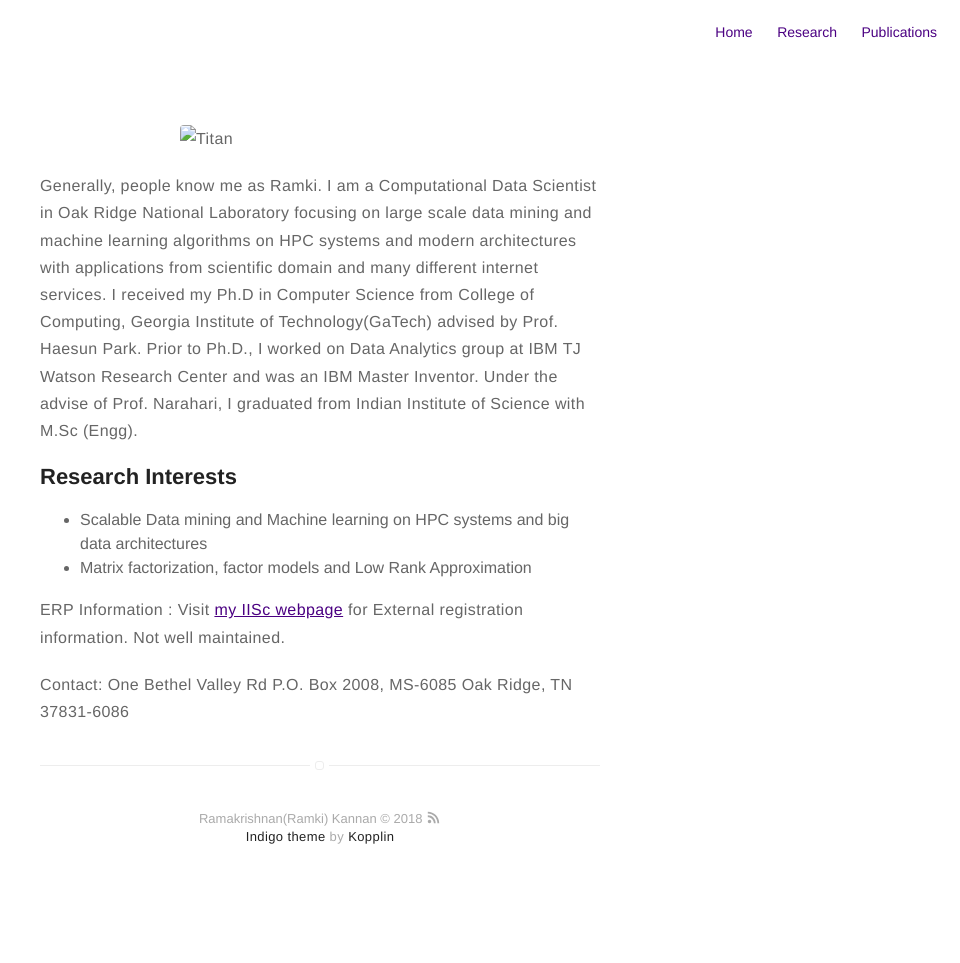
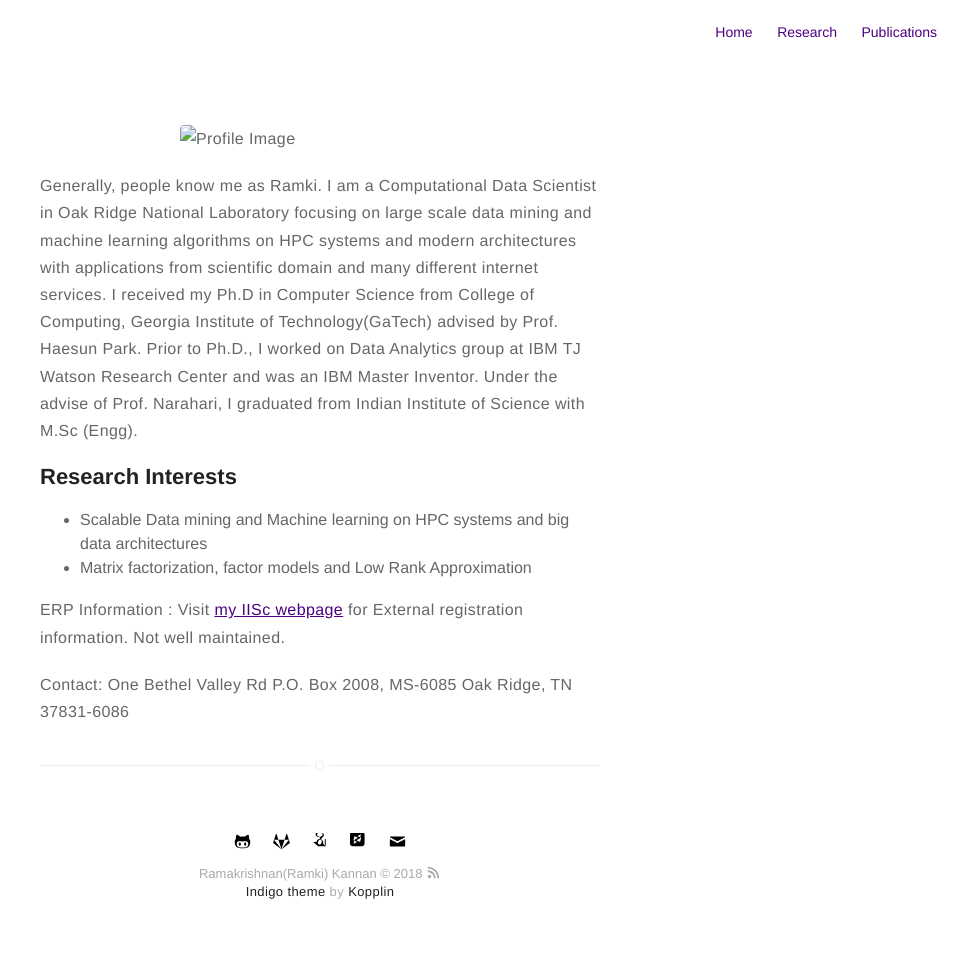
Before and after one commit to ramkikannan/ramkikannan.github.io, a Jekyll site: the page built from about.md, in a window 1280 px wide. Shown: the whole page, without its empty margins (320-1280 px from the left). Built offline with Jekyll 4.4.1, drawn with Linux system fonts in a browser that asks for light colours; before the commit the page ends 908 px from its top, so only the background shows below that.

Commit message:
adding social links footer

```diff
--- a/_config.yml
+++ b/_config.yml
@@ -22,7 +22,7 @@ url: https://ramkikannan.github.io
 permalink: /:title/
 
 # To enable google analytics, supply your token below
-# analytics-google: 'UA-MYANALYTICS'
+analytics-google: 'UA-1153718'
 
 # To enable piwik tracking, supply your url & site ID below
 # analytics-piwik-url: 'piwik.my-host.com'
@@ -98,7 +98,7 @@ show-tags: true
 related: true
 
 # Display links for next and previous posts for the specified categories
-post-advance-links: [blog]
+# post-advance-links: [blog]
 
 # show author block at the end of a post ?
 show-author: true
--- a/_includes/footer.html
+++ b/_includes/footer.html
@@ -1,4 +1,5 @@
 <footer class="footer-main">
+    {% include social-links.html %}
     {{ site.name }} © {{ site.time | date: '%Y' }} <a class="link" href="{{ site.url }}/feed.xml" target="_blank"><svg class="icon icon-rss"><use xlink:href="#icon-rss"></use></svg></a>
 
     <p class="extra">
--- a/about.md
+++ b/about.md
@@ -2,7 +2,7 @@
 title: About
 layout: page
 ---
-<img src="fig/titan.jpg" alt="Titan" width="1200">
+![Profile Image](fig/titan.jpg)
 
 Generally, people know me as Ramki. I am a Computational Data Scientist in Oak Ridge National Laboratory focusing on large scale data mining and machine learning algorithms on HPC systems and modern architectures with applications from scientific domain and many different internet services. I received my Ph.D in Computer Science from College of Computing, Georgia Institute of Technology(GaTech) advised by Prof. Haesun Park. Prior to Ph.D., I worked on Data Analytics group at IBM TJ Watson Research Center and was an IBM Master Inventor. Under the advise of Prof. Narahari, I graduated from Indian Institute of Science with M.Sc (Engg).
 
```
